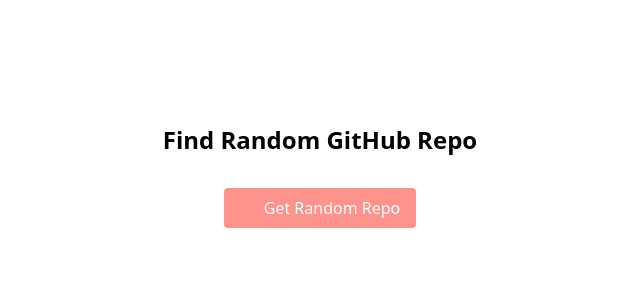
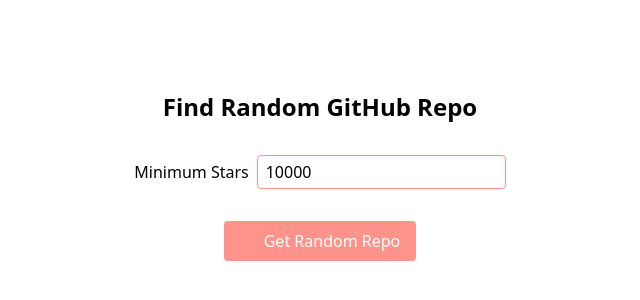
Before and after one commit to NiravJoshi33/random-github-repo, a SvelteKit app: page / in a window 1280 px wide. Shown: the part 224-524 px from the top of the page, without its empty margins (320-960 px from the left). Built offline with nearby package versions, Linux system fonts and the light colour scheme; some icons are missing.

Commit message:
added min stars filter

```diff
--- a/src/lib/components/repo-card.svelte
+++ b/src/lib/components/repo-card.svelte
@@ -6,6 +6,19 @@
 	import RepoOwner from './repo-owner.svelte';
 
 	let { repoData }: { repoData: Repo } = $props();
+
+	const formatStarsCount = (count: number): string => {
+		if (count >= 1000) {
+			return `${(count / 1000).toFixed(1)}k`;
+		} else if (count >= 1000000) {
+			return `${(count / 1000000).toFixed(1)}M`;
+		} else if (count >= 1000000000) {
+			return `${(count / 1000000000).toFixed(1)}B`;
+		}
+
+		// For counts less than 1000, return the count as is
+		return count.toString();
+	};
 </script>
 
 <a
@@ -19,7 +32,7 @@
 		<div class="flex flex-row items-center justify-center gap-1 rounded-md p-2">
 			<Icon icon="lucide:star" />
 			<p class="text-sm text-gray-500">
-				{repoData.stargazers_count}
+				{formatStarsCount(repoData.stargazers_count)}
 			</p>
 		</div>
 	</div>
--- a/src/lib/configs/github.ts
+++ b/src/lib/configs/github.ts
@@ -1,3 +1,4 @@
 export const githubConfig = {
-	apiBaseURL: 'https://api.github.com/search/repositories'
+	apiBaseURL: 'https://api.github.com/search/repositories',
+	defaultMinStars: 10000
 };
--- a/src/lib/utils/github-utils.ts
+++ b/src/lib/utils/github-utils.ts
@@ -1,12 +1,12 @@
 import { githubConfig } from '$lib/configs/github';
 import type { Repo } from '$lib/types/repo';
 
-export const getTotalCount = async () => {
+export const getTotalCount = async (minStars: number) => {
 	if (!githubConfig.apiBaseURL) {
 		throw new Error('GitHub API base URL is not defined');
 	}
 
-	const url = `${githubConfig.apiBaseURL}?q=stars:>=0&per_page=1`;
+	const url = `${githubConfig.apiBaseURL}?q=stars:>=${minStars}&per_page=1`;
 	console.log('Fetching total count from:', url);
 
 	try {
@@ -34,12 +34,12 @@
 	}
 };
 
-export const getRandomRepo = async (page: number) => {
+export const getRandomRepo = async (page: number, minStars: number) => {
 	if (!githubConfig.apiBaseURL) {
 		throw new Error('GitHub API base URL is not defined');
 	}
 
-	const url = `${githubConfig.apiBaseURL}?q=stars:>=0&sort=stars&order=desc&page=${page}&per_page=1`;
+	const url = `${githubConfig.apiBaseURL}?q=stars:>=${minStars}&sort=stars&order=desc&page=${page}&per_page=1`;
 	console.log('Fetching random repo from:', url);
 
 	try {
--- a/src/routes/+page.svelte
+++ b/src/routes/+page.svelte
@@ -2,9 +2,11 @@
 	import RepoCard from '$lib/components/repo-card.svelte';
 	import type { Repo } from '$lib/types/repo';
 	import { getRandomRepo, getTotalCount } from '$lib/utils/github-utils';
+	import { githubConfig } from '$lib/configs/github';
 	import Icon from '@iconify/svelte';
 
 	let totalCount = $state(0);
+	let minStars = $state(githubConfig.defaultMinStars);
 	let randomRepo: Repo | null = $state(null);
 	let isLoading = $state(false);
 	let error = $state<string | null>(null);
@@ -12,7 +14,7 @@
 	export const handleClick = async () => {
 		isLoading = true;
 		error = null;
-		const { data, error: totalCountError } = await getTotalCount();
+		const { data, error: totalCountError } = await getTotalCount(minStars);
 		if (totalCountError) {
 			console.error('Error fetching total count:', totalCountError);
 			error = totalCountError;
@@ -29,7 +31,7 @@
 			}
 			const randomIndex = Math.floor(Math.random() * totalCount);
 
-			const { data, error: randomRepoError } = await getRandomRepo(randomIndex);
+			const { data, error: randomRepoError } = await getRandomRepo(randomIndex, minStars);
 			if (!data || randomRepoError) {
 				console.error('Error fetching random repo:', randomRepoError);
 				isLoading = false;
@@ -43,12 +45,22 @@
 	};
 </script>
 
-<div class="flex flex-col items-center justify-center">
+<div class="flex flex-col items-center justify-center gap-4">
 	{#if randomRepo}
 		<RepoCard repoData={randomRepo} />
 	{:else}
 		<div class="flex flex-col items-center justify-center gap-4">
 			<h1 class="mb-4 text-2xl font-bold">Find Random GitHub Repo</h1>
+
+			<div class="mb-4 flex flex-row items-center justify-start gap-2">
+				<label for="minStars">Minimum Stars</label>
+				<input
+					id="minStars"
+					bind:value={minStars}
+					type="number"
+					class="rounded-sm border border-accent px-2 py-1"
+				/>
+			</div>
 
 			<button
 				onclick={handleClick}
```
